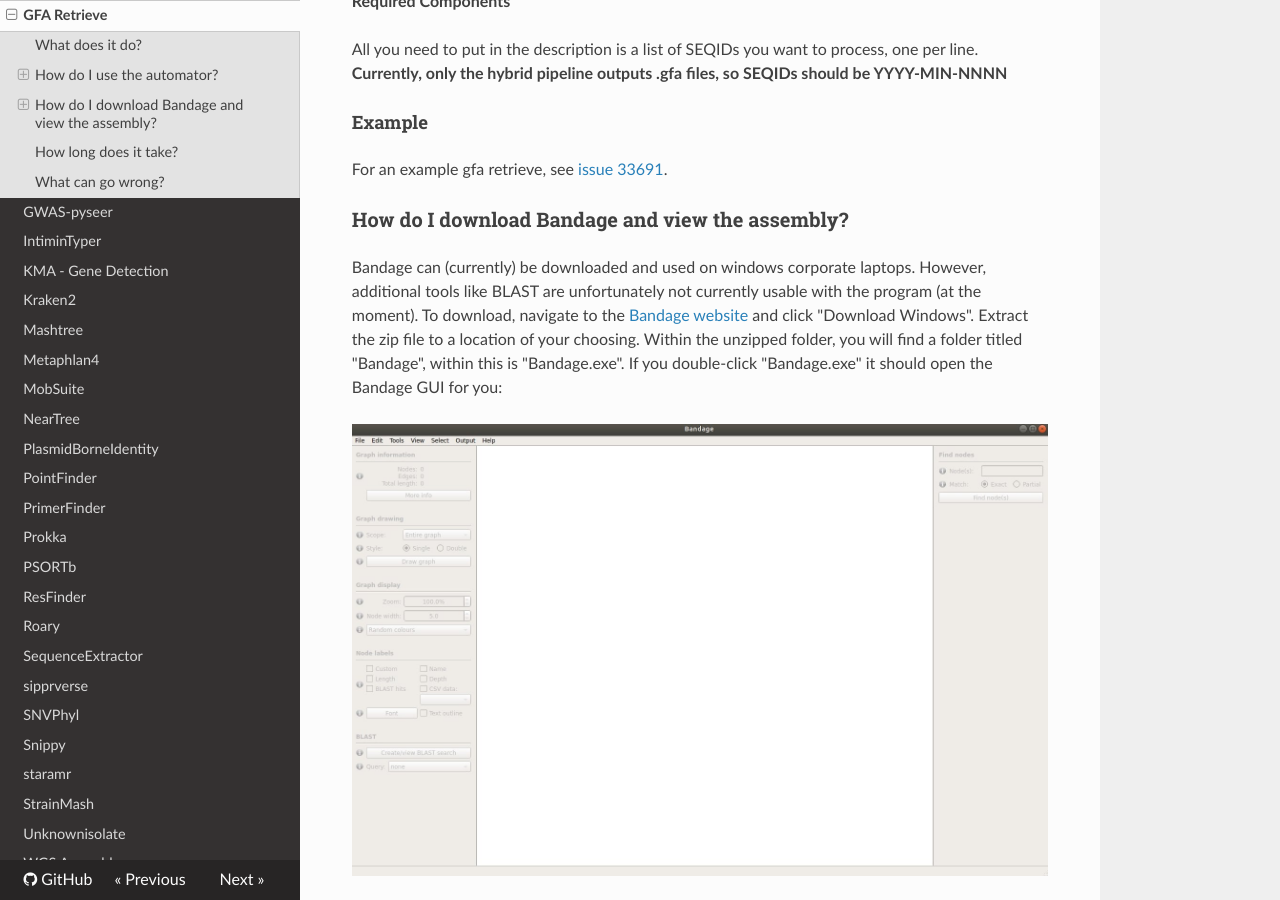
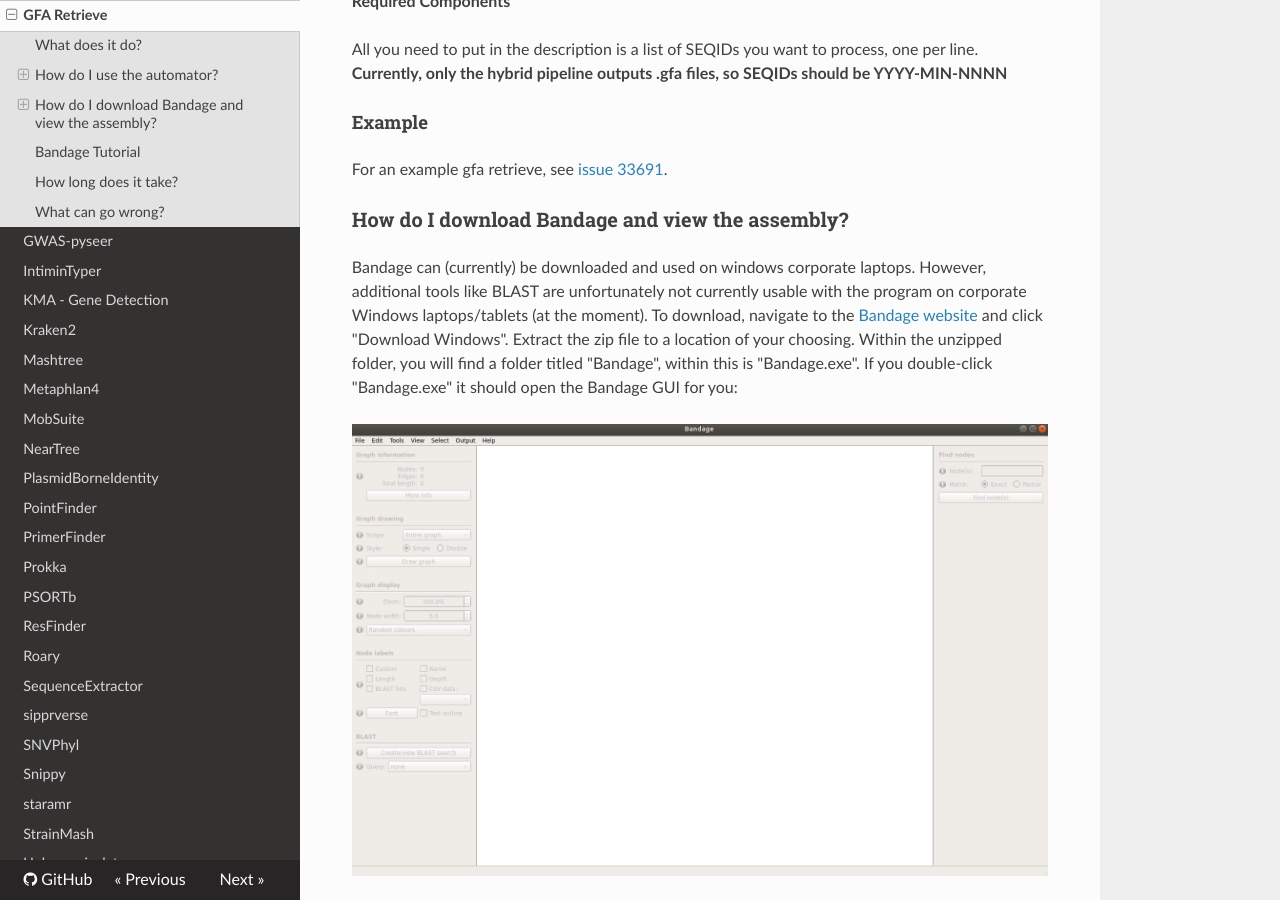
Before and after one commit to OLC-Bioinformatics/redmine-docs, an MkDocs documentation site: the page built from docs/analysis/gfa_retrieve.md, in a window 1280 px wide and 900 px high, scrolled down 548 px. Built offline with MkDocs 1.6.1, drawn with Linux system fonts in a browser that asks for light colours; nearby versions of some CDN libraries; some of the changed text lies outside the part shown.

Commit message:
Updated some instructions

```diff
--- a/docs/analysis/gfa_retrieve.md
+++ b/docs/analysis/gfa_retrieve.md
@@ -26,7 +26,7 @@
 
 ### How do I download Bandage and view the assembly?
 
-Bandage can (currently) be downloaded and used on windows corporate laptops. However, additional tools like BLAST are unfortunately not currently usable with the program (at the moment). To download, navigate to the [Bandage website](https://rrwick.github.io/Bandage/) and click "Download Windows". Extract the zip file to a location of your choosing. Within the unzipped folder, you will find a folder titled "Bandage", within this is "Bandage.exe". If you double-click "Bandage.exe" it should open the Bandage GUI for you:
+Bandage can (currently) be downloaded and used on windows corporate laptops. However, additional tools like BLAST are unfortunately not currently usable with the program on corporate Windows laptops/tablets (at the moment). To download, navigate to the [Bandage website](https://rrwick.github.io/Bandage/) and click "Download Windows". Extract the zip file to a location of your choosing. Within the unzipped folder, you will find a folder titled "Bandage", within this is "Bandage.exe". If you double-click "Bandage.exe" it should open the Bandage GUI for you:
 
 ![Bandage GUI](../img/bandage_gui.jpg)
 
@@ -50,6 +50,10 @@
 - the below diagram is for a hybrid assembly in which incorrect Illumina reads were used. Illumina reads for an *Acinetobacter* isolate sequence were mapped to nanopore reads from a *Klebsiella* isolate sequence, which resulted in 93 contigs (instead of 3). You can see that the assembly is messy and very difficult to visualize/interpret. If your hybrid assembly looks like this, you should re-evaluate what sequences were used and/or speak with a bioinformatician.
 ![Bad Bandage](../img/bad_hybrid_assembly.jpg)
 
+### Bandage Tutorial
+
+The [Bandage wiki](https://github.com/rrwick/Bandage/wiki/Getting-started) has a great tutorial of how to load data, as well as descriptions on how to visualize and manipulate data.
+
 ### How long does it take?
 
 The time required for gfa file retrieval will depend on the number of SEQIDs in your request.
```
Also changed, not shown: docs/analysis/unknownisolate.md (+1 -1 lines).
